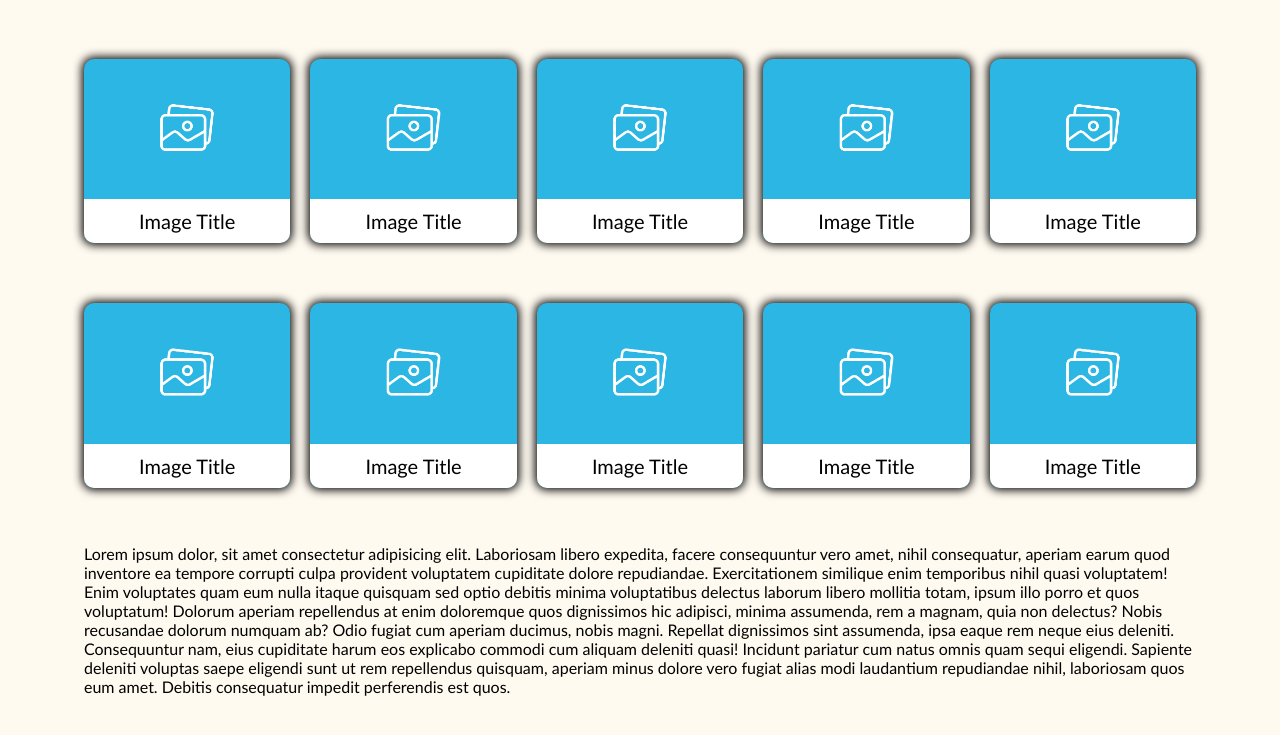
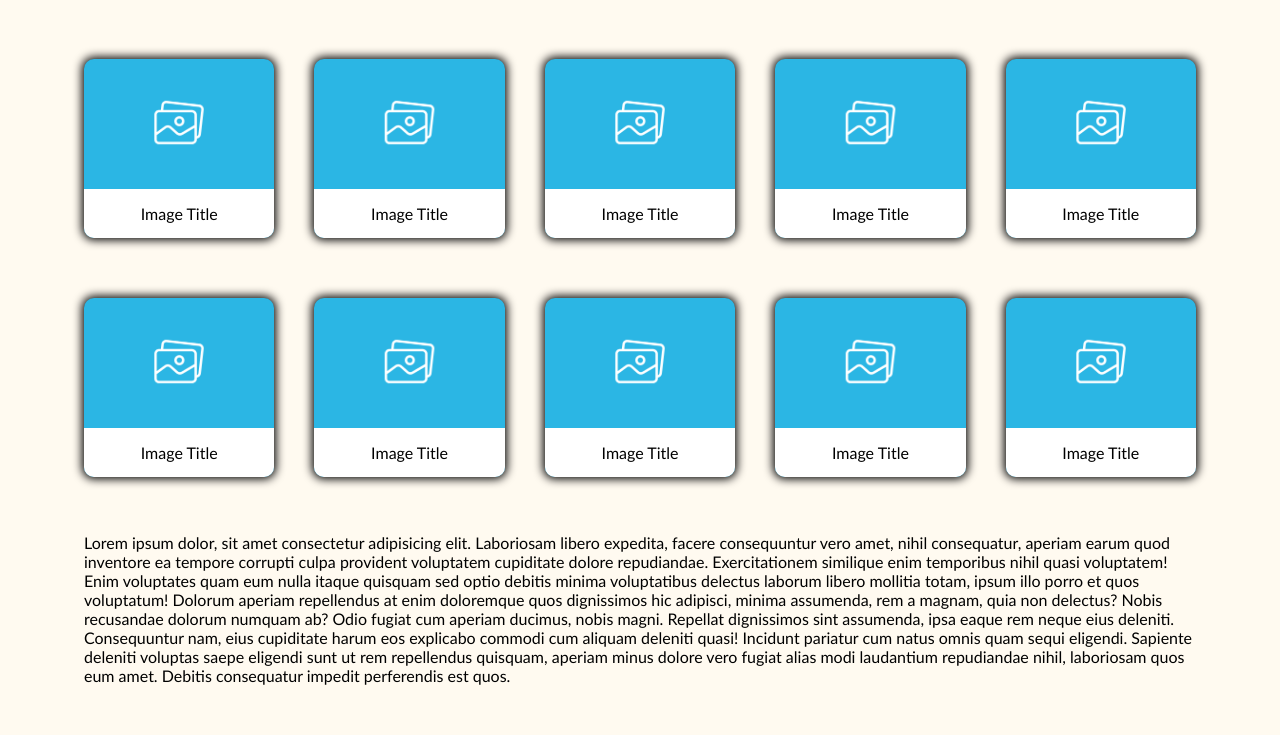
Before and after one commit to therealyhn/zadatak3css, a plain HTML site: page index.html in a window 1280 px wide. Shown: the part 133-868 px from the top of the page. Drawn offline with Linux system fonts and the light colour scheme.

Commit message:
Zadatak 3

```diff
--- a/css/style.css
+++ b/css/style.css
@@ -18,7 +18,7 @@
      grid-template-columns: repeat(5, minmax(100px, 1fr));
      grid-auto-rows: minmax(120px, auto);
      row-gap: 60px;
-     column-gap: 20px;
+     column-gap: 40px;
  }
 
  .tile {
@@ -28,17 +28,14 @@
      background-color: rgb(43, 182, 228);
  }
 
- .tile img {
+ img {
+     width: 100%;
      border-radius: 10px 10px 0 0;
  }
 
- img {
-     width: 100%;
- }
-
  .tiletext {
-     font-size: 20px;
-     padding: 10px;
+     font-size: 16px;
+     padding: 15px;
      background-color: white;
      border-radius: 0 0 10px 10px;
  }
```
